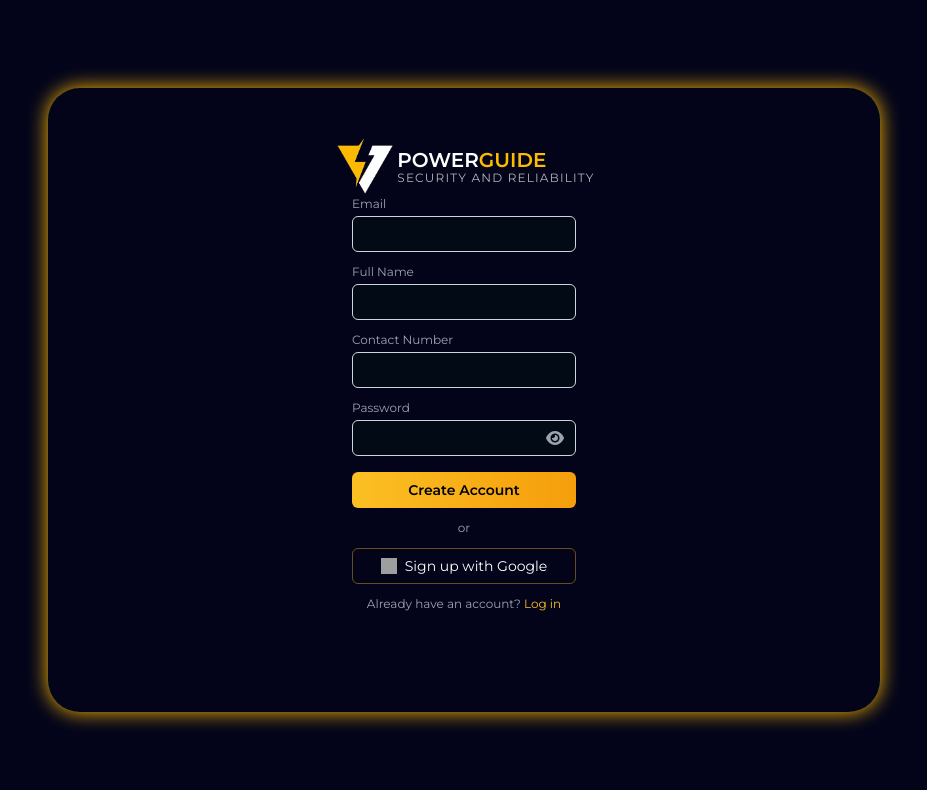
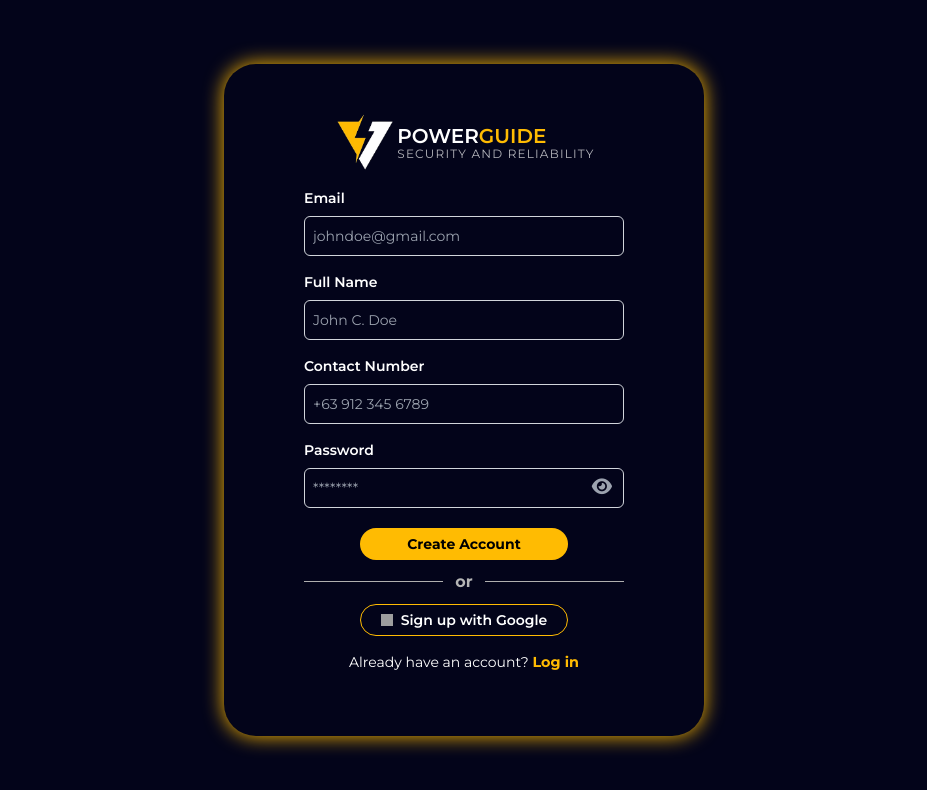
Before and after one commit to Waltz1017/POWERGUIDE-PROJECT, a website: page src/signup.html in a window 1280 px wide. Shown: the whole page, without its empty margins (176-1103 px from the left). Drawn offline with nearby package versions, Linux system fonts and the light colour scheme; grey boxes are pictures that could not be loaded; a web font is replaced by a local one.

Commit message:
Add files via upload

```diff
--- a/src/script.js
+++ b/src/script.js
@@ -33,6 +33,17 @@ function togglePassword() {
     }
 }
 
+function validateForm() {
+  const contact = document.getElementById("contact").value;
+
+  if (contact.length !== 11) {
+    alert("Contact number must be exactly 11 digits.");
+    return;
+  }
+
+  alert("Form valid! Ready to submit.");
+}
+
 function fadeOut(e) {
     e.preventDefault();
 
--- a/src/signup.html
+++ b/src/signup.html
@@ -4,9 +4,10 @@
   <meta charset="UTF-8">
   <meta name="viewport" content="width=device-width, initial-scale=1.0">
   <title>PowerGuide</title>
-  <link href="https://fonts.googleapis.com/css2?family=Montserrat:wght@400;500;600;800&display=swap" rel="stylesheet">
+  <link href="https://fonts.googleapis.com/css2?family=Montserrat:wght@400;500;600;700;800&display=swap" rel="stylesheet">
   <link rel="stylesheet" href="https://cdnjs.cloudflare.com/ajax/libs/font-awesome/6.5.0/css/all.min.css">
   <script src="https://cdn.tailwindcss.com"></script>
+  <link href="./output.css" rel="stylesheet">
 
   <style>
     body { font-family: 'Montserrat', sans-serif; }
@@ -19,7 +20,7 @@
     <div class="shadow-[0_0_20px_#FFBB02]
         rounded-[2rem] flex flex-col items-center justify-start
         p-10 opacity-100 bg-[#03041A]"
-        style="width: 52rem; min-height: 39rem;">
+        style="width: 30rem; min-height: 30rem;">
 
         <!-- Logo -->
         <div class="flex justify-center items-center w-full mt-2">
@@ -41,88 +42,112 @@
 
       <!-- Email -->
       <div class="mb-3">
-        <label class="block text-xs text-gray-400 mb-1">Email</label>
-        <input type="email"
-          class="w-full h-9 rounded-md border border-gray-300 bg-[#020c14]/90 text-white text-sm font-thin px-3 outline-none focus:border-amber-400">
+        <span class="block text-sm text-white font-semibold mt-4 mb-1">Email</span>
+        <input type="email" placeholder="johndoe@gmail.com"
+          class="w-80 h-10 mt-1 mb-1 p-2 text-sm font-thin text-white bg-transparent
+                        border border-gray-300 rounded-md
+                        focus:outline-none focus:border-[#FFBB02]">
       </div>
 
       <!-- Name -->
       <div class="mb-3">
-        <label class="block text-xs text-gray-400 mb-1">Full Name</label>
-        <input type="text"
-          class="w-full h-9 rounded-md border border-gray-300 bg-[#020c14]/90 text-white text-sm font-thin px-3 outline-none focus:border-amber-400">
+        <span class="block text-sm text-white font-semibold mb-1">Full Name</span>
+        <input type="text" placeholder="John C. Doe"
+          class="w-80 h-10 mt-1 mb-1 p-2 text-sm font-thin text-white bg-transparent
+                        border border-gray-300 rounded-md
+                        focus:outline-none focus:border-[#FFBB02]">
       </div>
 
       <!-- Contact -->
       <div class="mb-3">
-        <label class="block text-xs text-gray-400 mb-1">Contact Number</label>
-        <input type="tel" id="contact"
+        <span class="block text-sm text-white font-semibold mb-1">Contact Number</span>
+        <input type="tel" id="contact" placeholder="+63 912 345 6789"
           maxlength="11"
           inputmode="numeric"
           oninput="this.value = this.value.replace(/[^0-9]/g, '')"
-          class="w-full h-9 rounded-md border border-gray-300 bg-[#020c14]/90 text-white text-sm font-thin px-3 outline-none focus:border-amber-400">
+          class="w-80 h-10 mt-1 mb-1 p-2 text-sm font-thin text-white bg-transparent
+                        border border-gray-300 rounded-md
+                        focus:outline-none focus:border-[#FFBB02]">
       </div>
 
       <!-- Password -->
       <div class="mb-4 relative">
-        <label class="block text-xs text-gray-400 mb-1">Password</label>
+        <span class="block text-sm text-white font-semibold mb-1">Password</span>
 
-        <input type="password" id="password"
-          class="w-full h-9 rounded-md border border-gray-300 bg-[#020c14]/90 text-white text-sm font-thin px-3 pr-10 outline-none focus:border-amber-400">
+        <input type="password" id="password" placeholder="********"
+          class="w-80 h-10 mt-1 mb-1 p-2 text-sm font-thin text-white bg-transparent
+                        border border-gray-300 rounded-md
+                        focus:outline-none focus:border-[#FFBB02]">
 
-        <i id="eyeIcon" onclick="togglePassword()"
-          class="fa-solid fa-eye absolute right-3 top-[30px] text-gray-400 cursor-pointer hover:text-amber-400"></i>
+        <button type="button" onclick="togglePassword()" class="cursor-pointer" onmouseover="this.style.color='#FFBB02'"
+                                                                                            onmouseout="this.style.color='#9ca3af'"
+                        style="position: absolute; right: 0.75rem; top: 65%; transform: translateY(-50%); color: #9ca3af;">
+                        <i id="eyeIcon" class="fas fa-eye text-lg"></i>
+                    </button>
       </div>
 
       <!-- Button -->
+      <div class="flex justify-center">
         <button onclick="validateForm()"
-        class="w-full h-9 rounded-md bg-gradient-to-r from-amber-400 to-amber-500 text-black text-sm font-semibold hover:scale-[1.02] active:scale-[0.98] transition">
+          class="int-btn rounded-full bg-[#FFBB02] hover:bg-[#D99A00]
+              active:bg-[#FFC833] text-black text-sm font-bold
+              hover:scale-[1.02] active:scale-[0.98] transition"
+          style="width: 13rem; height:2rem;">
           Create Account
         </button>
+      </div>
 
-      <!-- Divider -->
-      <div class="text-center my-3 text-gray-400 text-xs">or</div>
+      <div class="flex flex-row items-center gap-3 my-4" style="margin-top:10px; margin-bottom:10px;">
+          <hr class="flex-1 w-40  border-[#AFAFAF]" />
+          <span class="text-base text-[#B5B5B5] font-bold">or</span>
+          <hr class="flex-1  border-[#AFAFAF]" />
+      </div>
 
       <!-- Google -->
-      <button class="w-full h-9 rounded-md border border-amber-400/40 flex items-center justify-center gap-2 text-sm hover:bg-amber-400/10 transition">
-        <img src="https://cdn.jsdelivr.net/gh/devicons/devicon/icons/google/google-original.svg" class="w-4 h-4">
+      <div class="flex justify-center">
+        <button class="int-btn rounded-full font-semibold border border-[#FFBB02]
+            flex items-center justify-center gap-2 text-sm
+            hover:text-black hover:bg-[#FFBB02] transition"
+            style="width: 13rem; height:2rem;">
+          <img src="https://cdn.jsdelivr.net/gh/devicons/devicon/icons/google/google-original.svg" class="w-3 h-3">
           Sign up with Google
         </button>
+      </div>
 
       <!-- Login -->
-      <p class="text-center text-xs text-gray-400 mt-3">
+      <div class="flex justify-center">
+          <span class="text-white text-sm pb-6 pt-2 mt-2">
               Already have an account?
-        <a href="#" class="text-amber-400 hover:underline">Log in</a>
-      </p>
+              <a href=""
+                  style="color: #FFBB02; font-weight: bold; font-size: 0.9rem; text-decoration: none;"
+                  onmouseover="this.style.color='#D99A00'"
+                  onmouseout="this.style.color='#FFBB02'"
+                  onmousedown="this.style.color='#FFC833'"
+                  onmouseup="this.style.color='#D99A00'">
+                  Log in
+              </a>
+          </span>
+      </div>
 
     </div>
 
   </div>
 </div>
 
+<script src="./script.js"></script>
 <script>
-function togglePassword() {
-  const pass = document.getElementById("password");
-  const icon = document.getElementById("eyeIcon");
+    window.addEventListener("load", () => {
+        document.body.classList.add("loaded");
+    });
 
-  if (pass.type === "password") {
-    pass.type = "text";
-    icon.classList.replace("fa-eye", "fa-eye-slash");
-  } else {
-    pass.type = "password";
-    icon.classList.replace("fa-eye-slash", "fa-eye");
+    tailwind.config = {
+      theme: {
+        extend: {
+          fontFamily: {
+            montserrat: ['Montserrat', 'sans-serif'],
           }
         }
-
-function validateForm() {
-  const contact = document.getElementById("contact").value;
-
-  if (contact.length !== 11) {
-    alert("Contact number must be exactly 11 digits.");
-    return;
       }
-
-  alert("Form valid! Ready to submit.");
     }
 </script>
 
```
Also changed, not shown: src/landing.html (+3 -3 lines), src/login.html (+6 -6 lines), src/dashboard.html (line endings or trailing spaces), src/input.css (line endings or trailing spaces), src/outagemap.html (line endings or trailing spaces), src/output.css, src/portfolio.html (line endings or trailing spaces), src/reportanoutage.html (line endings or trailing spaces). Lines whose indentation alone changed are shown as unchanged.
